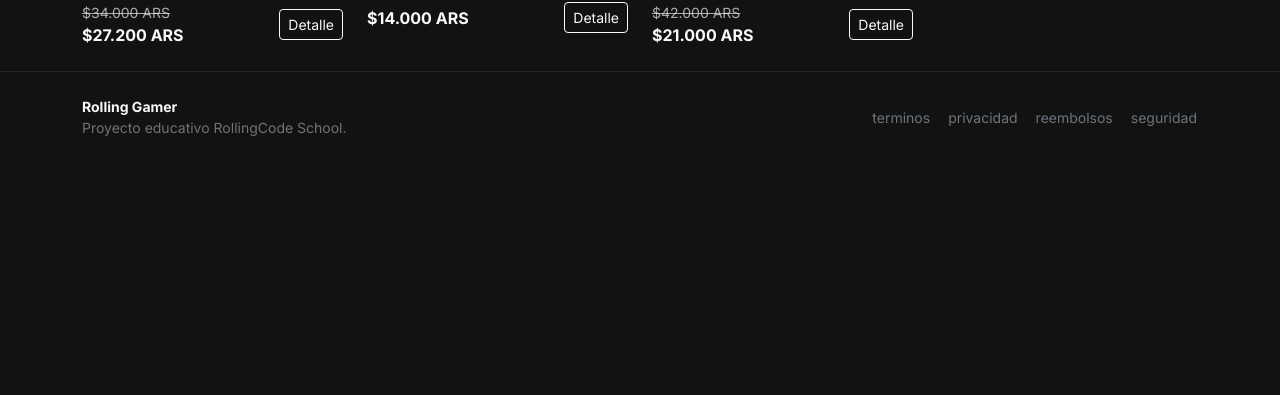
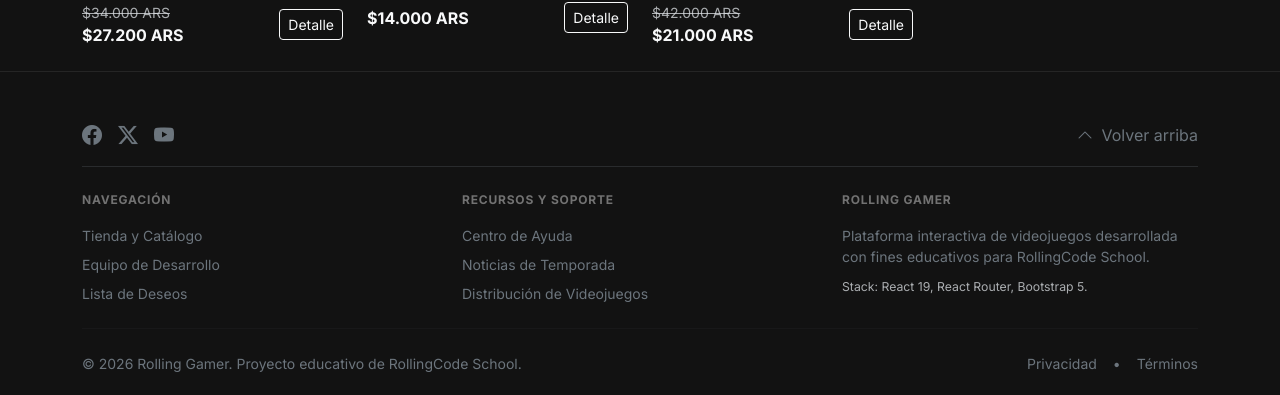
Before and after one commit to Franc-Devel/byte-brothers-rolling-gamer, a React (Vite) app: page / in a window 1280 px wide. Shown: the part 1718-2113 px from the top of the page. Before the commit the page ends 1880 px from the top, so only its background shows below. Built offline with nearby package versions, Linux system fonts and the light colour scheme.

Commit message:
feat(c20): maquetar estructura del footer, redes accesibles y navegacion interna

```diff
--- a/src/components/common/Footer.jsx
+++ b/src/components/common/Footer.jsx
@@ -1,16 +1,79 @@
-import { Container } from "react-bootstrap";
-import { useUIModal } from "../../context/UIModalContext.jsx";
+import { Container, Row, Col } from "react-bootstrap";
+import { Link } from "react-router-dom";
+import { useAuth } from "../../context/AuthContext.jsx";
 
 const Footer = () => {
-  const { abrirModal } = useUIModal();
+  const { esAdmin } = useAuth();
+
+  const volverArriba = (e) => {
+    e.preventDefault();
+    window.scrollTo({ top: 0, behavior: "smooth" });
+  };
+
   return (
-    <footer className="epic-footer py-4 mt-auto">
-      <Container className="d-flex flex-column flex-md-row justify-content-between gap-3 small">
-        <div><strong className="text-light">Rolling Gamer</strong><br />Proyecto educativo RollingCode School.</div>
-        <div className="d-flex flex-wrap gap-3">
-          {["terminos", "privacidad", "reembolsos", "seguridad"].map((t) => (
-            <button key={t} className="btn btn-link btn-sm p-0 text-secondary text-decoration-none" onClick={() => abrirModal(t)}>{t}</button>
-          ))}
+    <footer className="epic-footer pt-5 pb-4 mt-auto">
+      <Container>
+        {/* Redes sociales externas y retorno al inicio */}
+        <div className="d-flex justify-content-between align-items-center mb-4 pb-3 border-bottom border-secondary border-opacity-25">
+          <div className="d-flex align-items-center gap-3 fs-5">
+            <a href="https://facebook.com" target="_blank" rel="noopener noreferrer" className="text-secondary text-decoration-none" aria-label="Facebook de Rolling Gamer">
+              <i className="bi bi-facebook" aria-hidden="true"></i>
+            </a>
+            <a href="https://twitter.com" target="_blank" rel="noopener noreferrer" className="text-secondary text-decoration-none" aria-label="Twitter X de Rolling Gamer">
+              <i className="bi bi-twitter-x" aria-hidden="true"></i>
+            </a>
+            <a href="https://youtube.com" target="_blank" rel="noopener noreferrer" className="text-secondary text-decoration-none" aria-label="YouTube de Rolling Gamer">
+              <i className="bi bi-youtube" aria-hidden="true"></i>
+            </a>
+          </div>
+
+          <button onClick={volverArriba} className="btn btn-link text-secondary small text-decoration-none p-0 border-0" aria-label="Desplazar suavemente al inicio de la página">
+            <i className="bi bi-chevron-up me-1" aria-hidden="true"></i> Volver arriba
+          </button>
+        </div>
+
+        {/* Columnas de navegación interna e información */}
+        <Row className="gy-4 mb-4 small">
+          <Col xs={12} sm={6} md={4}>
+            <span className="epic-subheading d-block mb-3">Navegación</span>
+            <ul className="list-unstyled d-flex flex-column gap-2 text-secondary mb-0">
+              <li><Link to="/" className="text-secondary text-decoration-none">Tienda y Catálogo</Link></li>
+              <li><Link to="/about" className="text-secondary text-decoration-none">Equipo de Desarrollo</Link></li>
+              <li><Link to="/wishlist" className="text-secondary text-decoration-none">Lista de Deseos</Link></li>
+              {esAdmin && <li><Link to="/admin" className="text-secondary text-decoration-none">Panel de Administración</Link></li>}
+            </ul>
+          </Col>
+
+          <Col xs={12} sm={6} md={4}>
+            <span className="epic-subheading d-block mb-3">Recursos y Soporte</span>
+            <ul className="list-unstyled d-flex flex-column gap-2 text-secondary mb-0">
+              <li>Centro de Ayuda</li>
+              <li>Noticias de Temporada</li>
+              <li>Distribución de Videojuegos</li>
+            </ul>
+          </Col>
+
+          <Col xs={12} md={4}>
+            <span className="epic-subheading d-block mb-3">Rolling Gamer</span>
+            <p className="text-secondary mb-2">
+              Plataforma interactiva de videojuegos desarrollada con fines educativos para RollingCode School.
+            </p>
+            <span className="text-muted small">Stack: React 19, React Router, Bootstrap 5.</span>
+          </Col>
+        </Row>
+
+        <hr className="border-secondary border-opacity-25 my-4" />
+
+        {/* Créditos y derechos reservados */}
+        <div className="d-flex flex-column flex-md-row justify-content-between align-items-center gap-2 small text-secondary">
+          <div>
+            &copy; {new Date().getFullYear()} Rolling Gamer. Proyecto educativo de RollingCode School.
+          </div>
+          <div className="d-flex gap-3 text-nowrap">
+            <span>Privacidad</span>
+            <span>•</span>
+            <span>Términos</span>
+          </div>
         </div>
       </Container>
     </footer>
```
